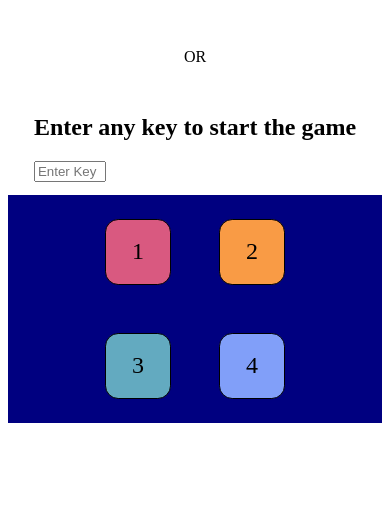
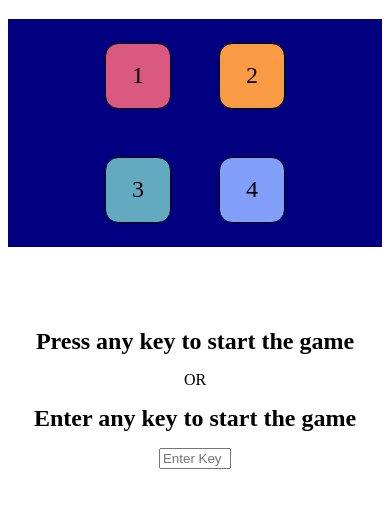
Before and after one commit to rbhb-lakshay-dev/simon-say-game, a plain HTML site: page index.html in a window 390 px wide. Shown: the part 61-568 px from the top of the page. Drawn offline with Linux system fonts and the light colour scheme.

Commit message:
style.css

```diff
--- a/style.css
+++ b/style.css
@@ -46,18 +46,42 @@ body {
 }
 
 h2 {
-  margin-top: 2rem;
+  margin-top: 0rem;
 }
 
 #key {
-  display: none;
+  display: flex;
+  margin: 1rem;
 }
 
 #small-screen {
-/*   display: none; */
+  display: flex;
+}
+
+.keypress {
+  display: flex;
+  flex-wrap: wrap;
+  flex-direction: column;
+  justify-content: center;
+  align-items: center;
+}
+
+#inp {
+  display: flex;
+  flex-wrap: wrap;
+  flex-direction: column;
+  justify-content: center;
+  align-items: center;
 }
 
 @media (max-width: 470px) {
+  .main {
+    display: flex;
+    flex-wrap: wrap;
+    flex-direction: column-reverse;
+    justify-content: center;
+    align-items: center;
+  }
   .btn {
     height: 4rem;
     width: 4rem;
@@ -73,8 +97,8 @@ h2 {
 
   .keypress {
     display: flex;
-    flex-direction: column;
-    height: 11rem;
+    flex-wrap: wrap;
+    height: 20rem;
     justify-content: center;
     align-items: center;
   }
@@ -82,10 +106,7 @@ h2 {
     display: flex;
     width: 4rem;
   }
-  #big-screen {
-    display: none;
-  }
-  #small-screen {
-    display: flex;
+  h2 {
+    margin: 0rem;
   }
 }
```
